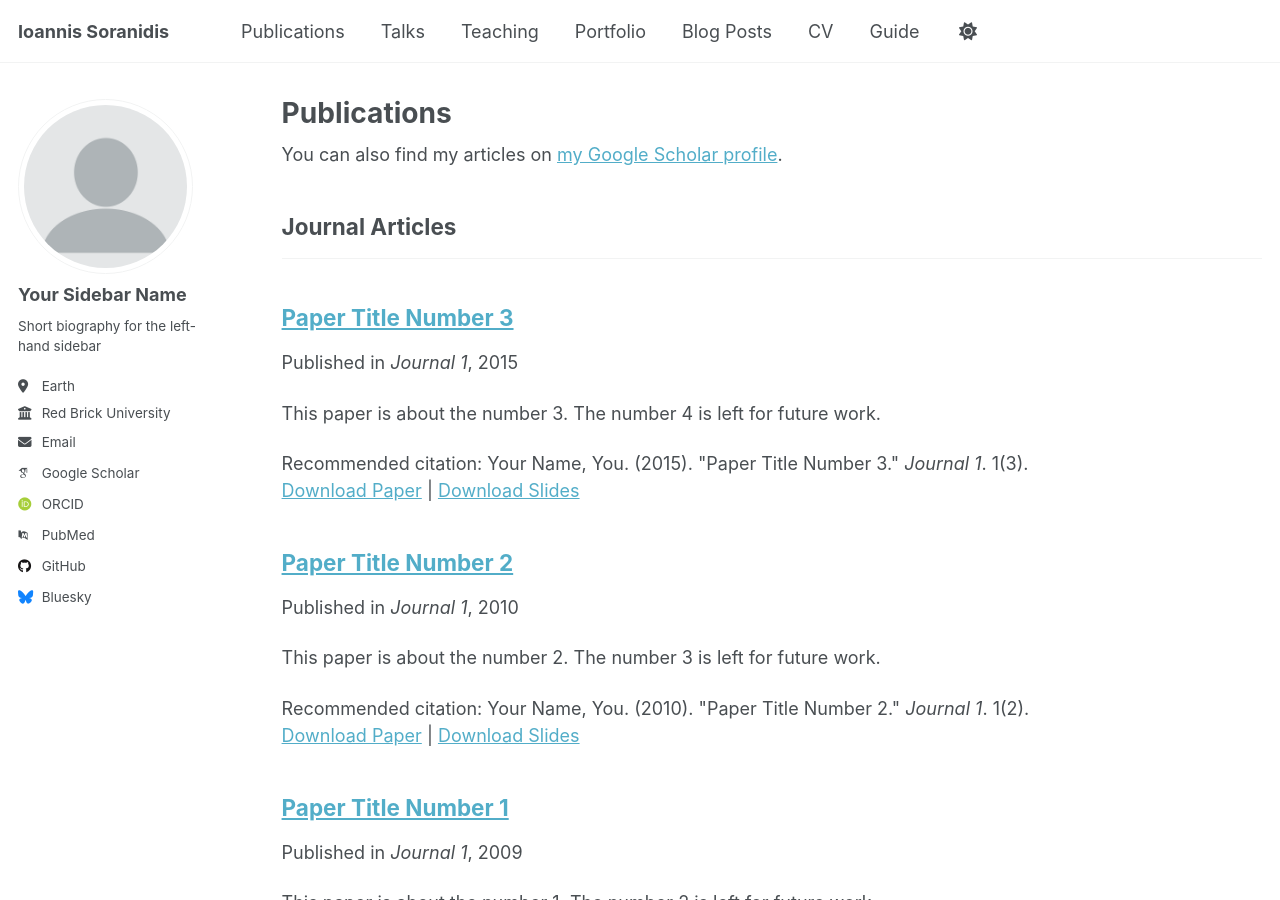
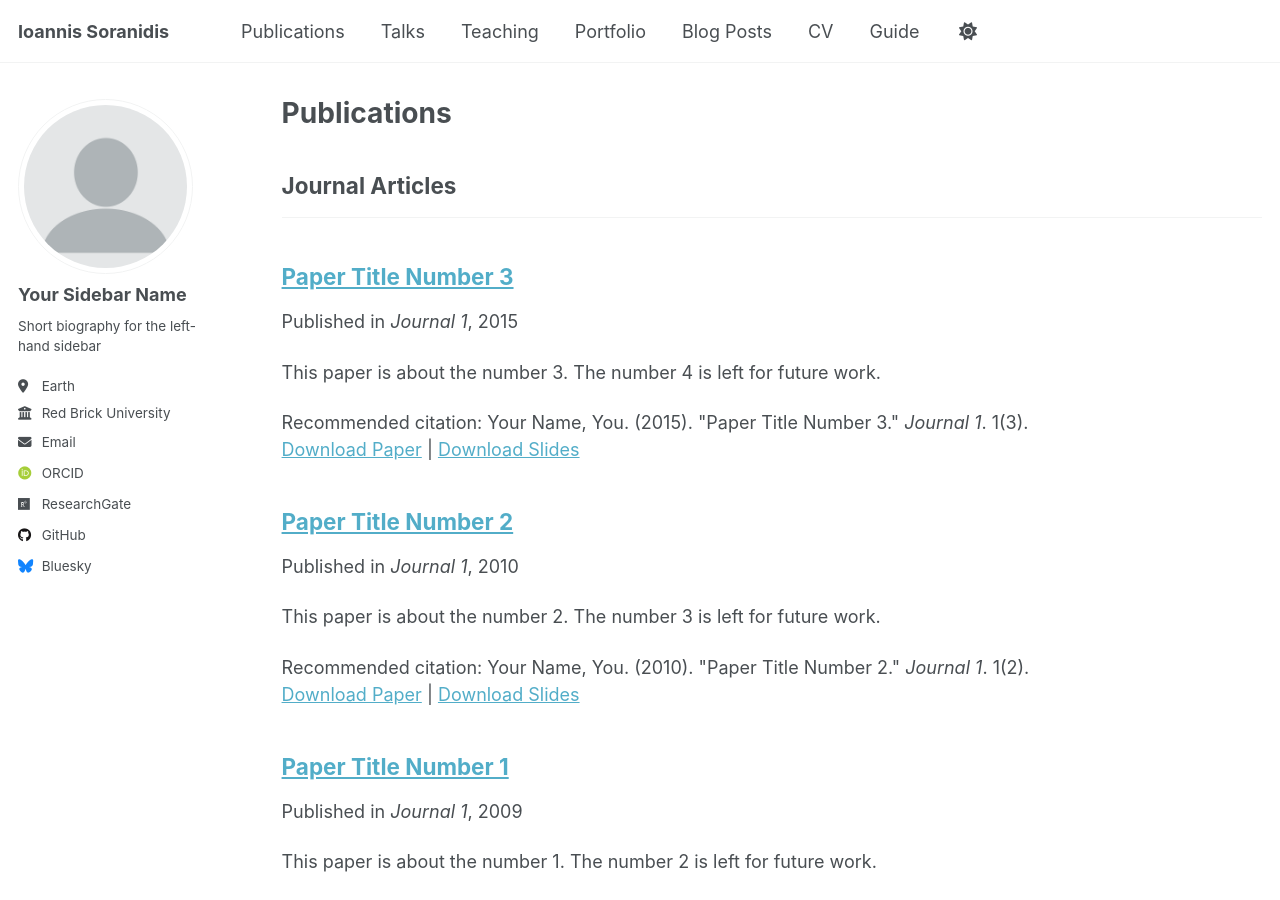
Before and after one commit to ioannis-soranidis/ioannis-soranidis.github.io, a Jekyll site: the page built from _pages/publications.html, in a window 1280 px wide and 900 px high. Built offline with Jekyll 4.4.1, drawn with Linux system fonts in a browser that asks for light colours; some web fonts are replaced; part of the change alters nothing that is shown.

Commit message:
_config.yml

```diff
--- a/_config.yml
+++ b/_config.yml
@@ -29,18 +29,14 @@ author:
   location         : "Earth"
   employer         : "Red Brick University"
   uri              : # URL
-  email            : "none@example.org"
+  email            : "ioannis.soranidis@mq.edu.au"
 
   # Academic websites
-  academia         : # URL
-  arxiv            : # URL - Update with the correct link to your profile
-  googlescholar    : "https://scholar.google.com/citations?user=PS_CX0AAAAAJ"
-  impactstory      : # URL
-  orcid            : "http://orcid.org/yourorcidurl"
-  semantic         : # URL
-  pubmed           : "https://www.ncbi.nlm.nih.gov/pubmed/?term=john+snow"
-  researchgate     : # URL
-  scopus           : # URL
+  InspireHEP       : https://inspirehep.net/authors/1853397
+  arXiv            : http://arxiv.org/a/soranidis_i_1
+  orcid            : https://orcid.org/0000-0002-8652-9874
+  researchgate     : https://www.researchgate.net/profile/Ioannis-Soranidis
+
 
   # Repositories and software development
   bitbucket        : # Username - Update with your username on the site
```
